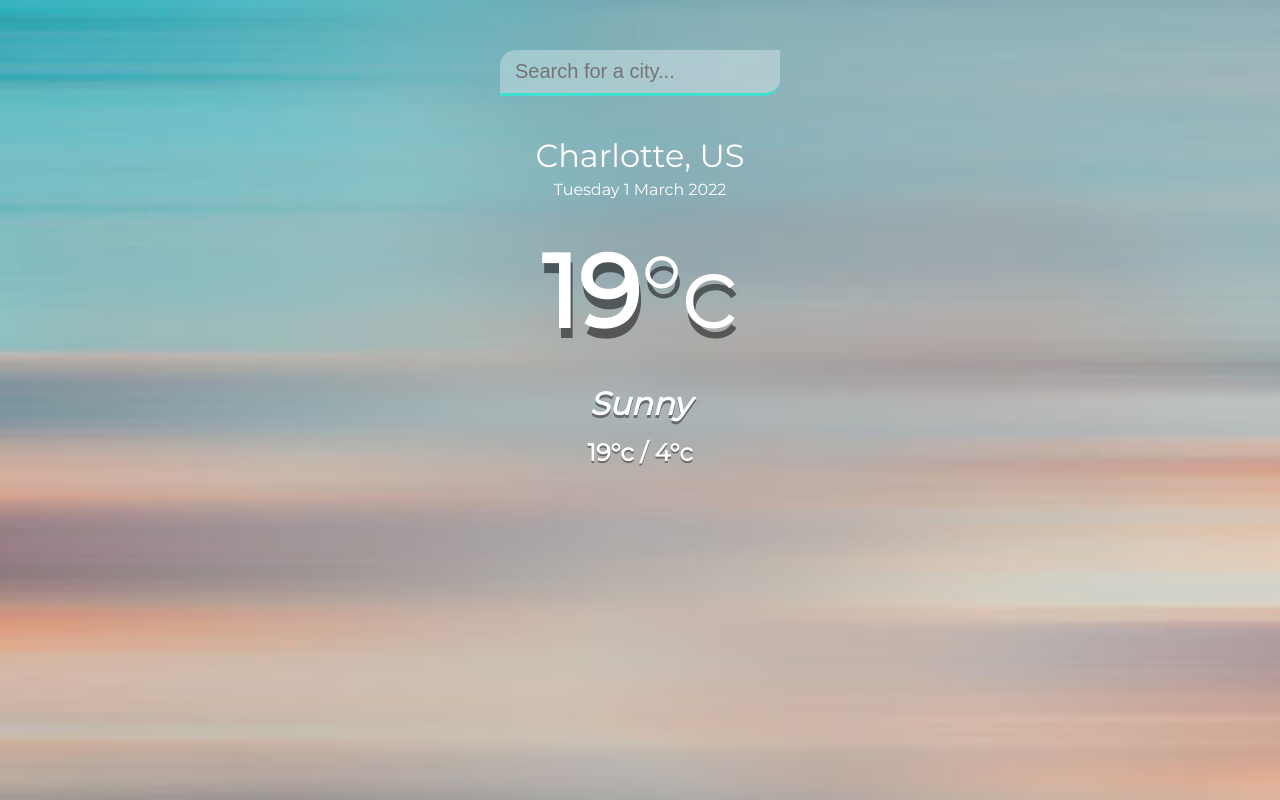
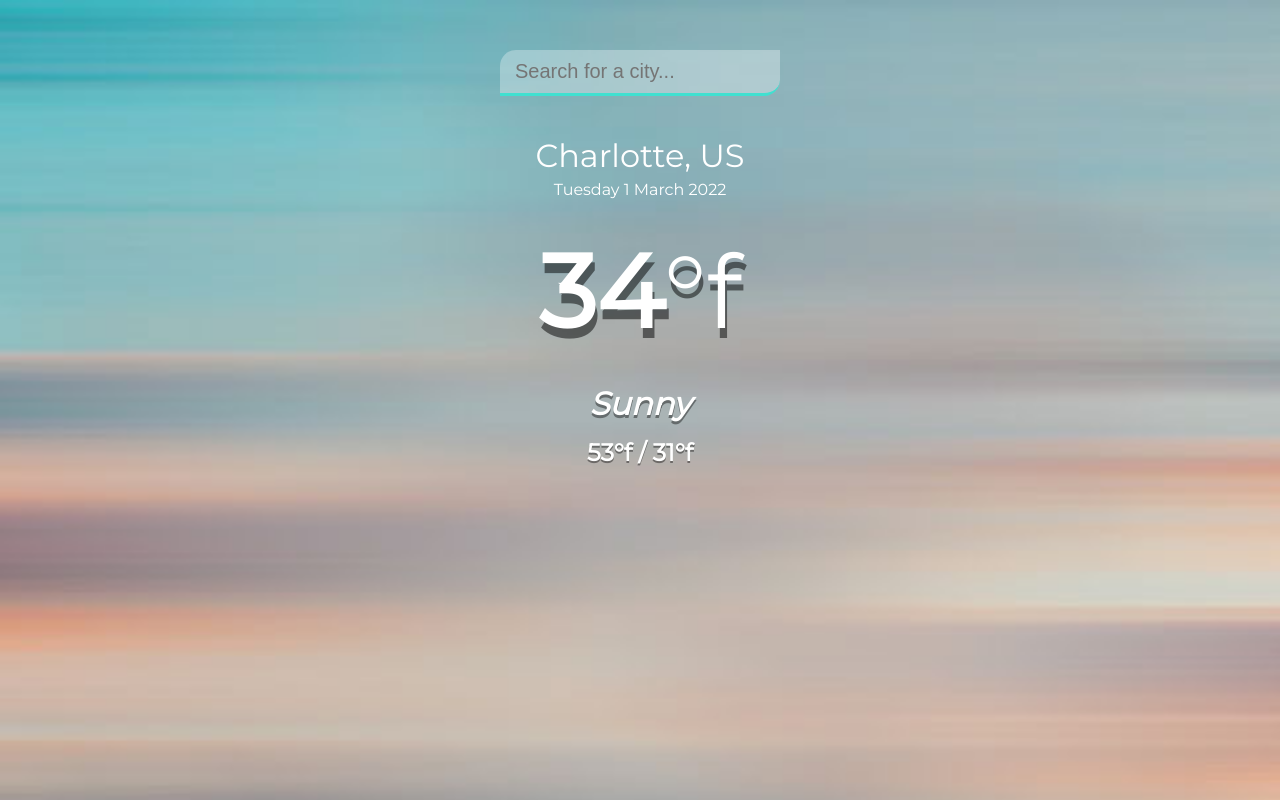
Before and after one commit to sasimapatterson/WeatherApp2, a plain HTML site: page index.html in a window 1280 px wide. Drawn offline with Linux system fonts and the light colour scheme.

Commit message:
Changed from Celsius to Fahrenheit.

```diff
--- a/index.html
+++ b/index.html
@@ -23,9 +23,9 @@
                 <div class="date">Tuesday 1 March 2022</div>
             </section>
             <div class="current">
-                <div class="temp">19<span>°c</span></div>
+                <div class="temp">34<span>°f</span></div>
                 <div class="weather">Sunny</div>
-                <div class="hi-low">19°c / 4°c</div>
+                <div class="hi-low">53°f / 31°f</div>
             </div>
         </main>
     </div>
```
